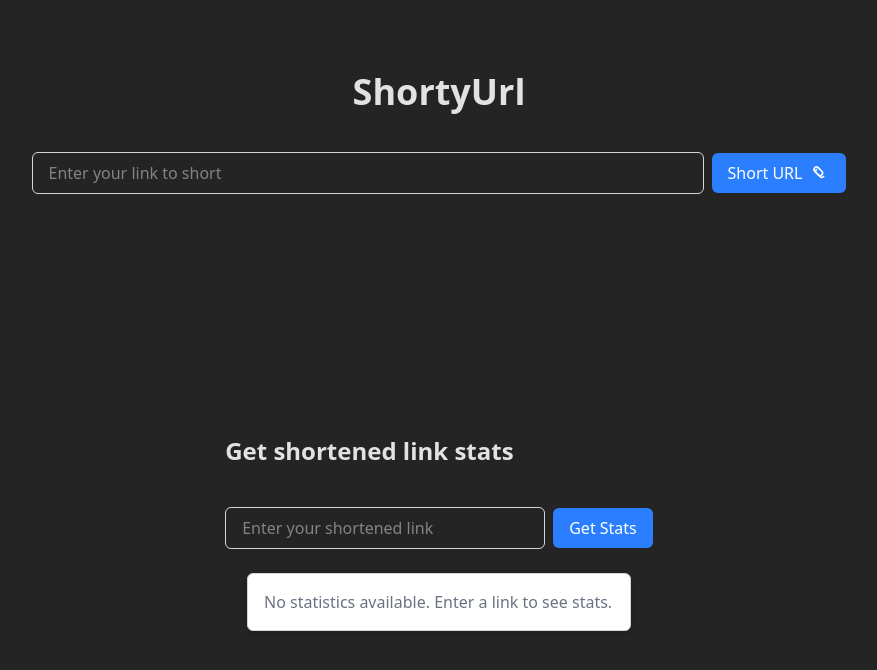
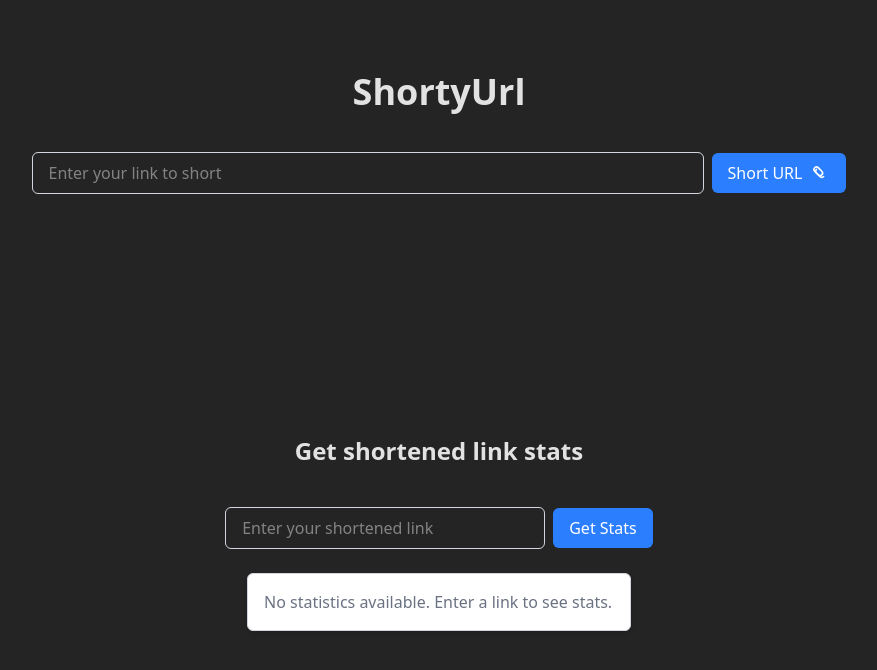
Before and after one commit to JuandiGo1/shortyUrl, a React (Vite) app: page / in a window 1280 px wide. Shown: the top 670 px of the page, without its empty margins (201-1078 px from the left). Built offline with nearby package versions, Linux system fonts and the light colour scheme.

Commit message:
fix: update Stats title position

```diff
--- a/src/components/Stats.tsx
+++ b/src/components/Stats.tsx
@@ -12,8 +12,11 @@ const Stats: React.FC = () => {
 
   return (
     <section className="flex flex-col items-center justify-center h-screen ">
-      <div className="mb-6 items-center justify-center">
-        <h1 className="text-2xl font-semibold mb-10">Get shortened link stats</h1>
+      <div className="mb-6 flex flex-col items-center justify-center ">
+        <h1 className="text-2xl font-semibold mb-10">
+          Get shortened link stats
+        </h1>
+        <div>
           <input
             type="text"
             placeholder="Enter your shortened link"
@@ -28,11 +31,14 @@ const Stats: React.FC = () => {
             Get Stats
           </button>
         </div>
+      </div>
       <div className="w-96 p-4 border border-gray-300 rounded-md bg-white shadow-md">
         {stats ? (
           <p>{stats}</p>
         ) : (
-          <p className="text-gray-500">No statistics available. Enter a link to see stats.</p>
+          <p className="text-gray-500">
+            No statistics available. Enter a link to see stats.
+          </p>
         )}
       </div>
     </section>
```
Lines whose indentation alone changed are shown as unchanged.
